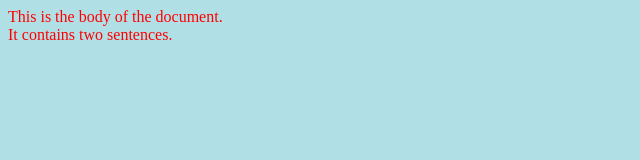
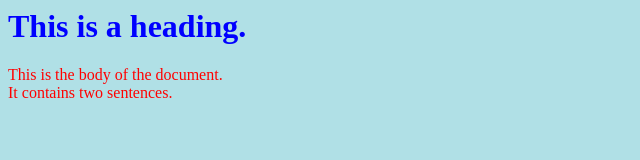
Before and after one commit to bbkingery/TestRepo2, a plain HTML site: page index.html in a window 1280 px wide. Shown: the whole page, without its empty margins (0-640 px from the left). Drawn offline with Linux system fonts and the light colour scheme.

Commit message:
Update index.html

```diff
--- a/index.html
+++ b/index.html
@@ -4,6 +4,7 @@
 		<link rel="stylesheet" href="styles.css">
     </head>
     <body>
+	    <h1> This is a heading.</h1>
         <p> This is the body of the document.<br>
 		It contains two sentences.</p>
 </html>
```
